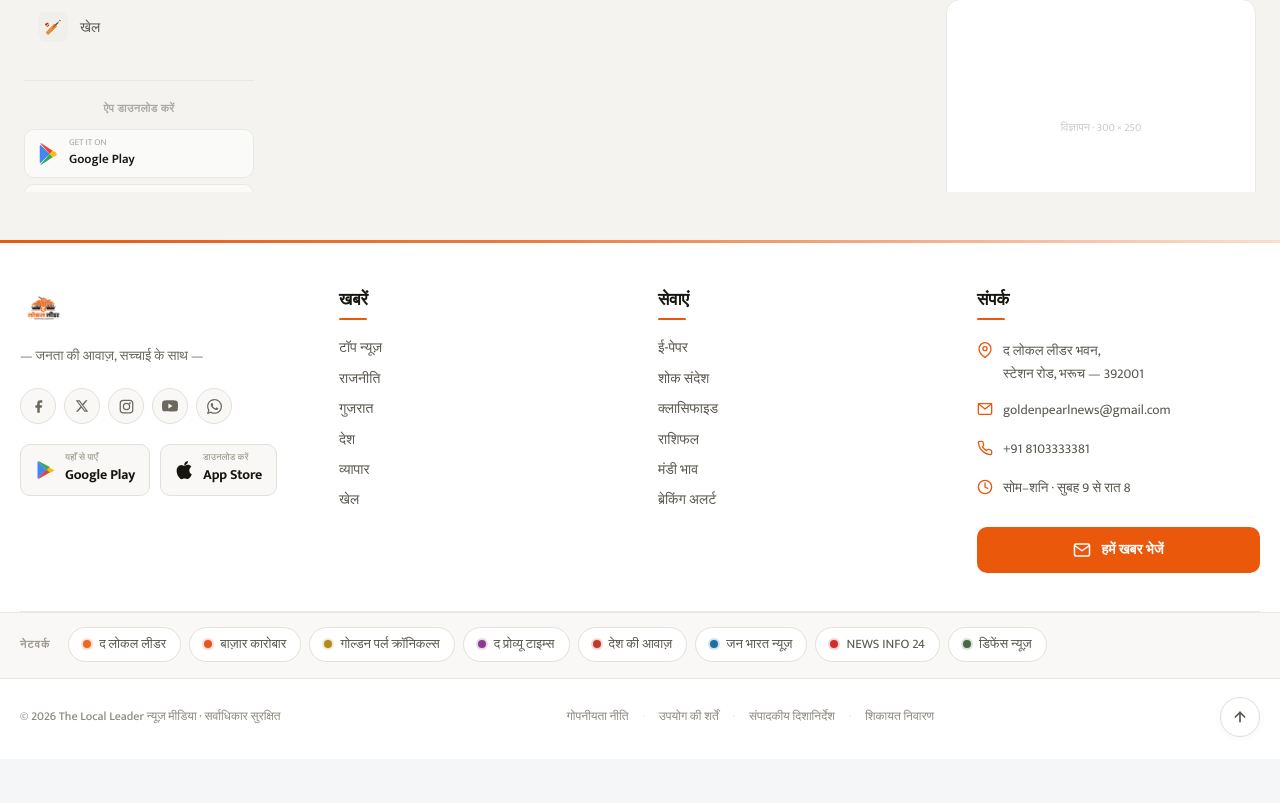
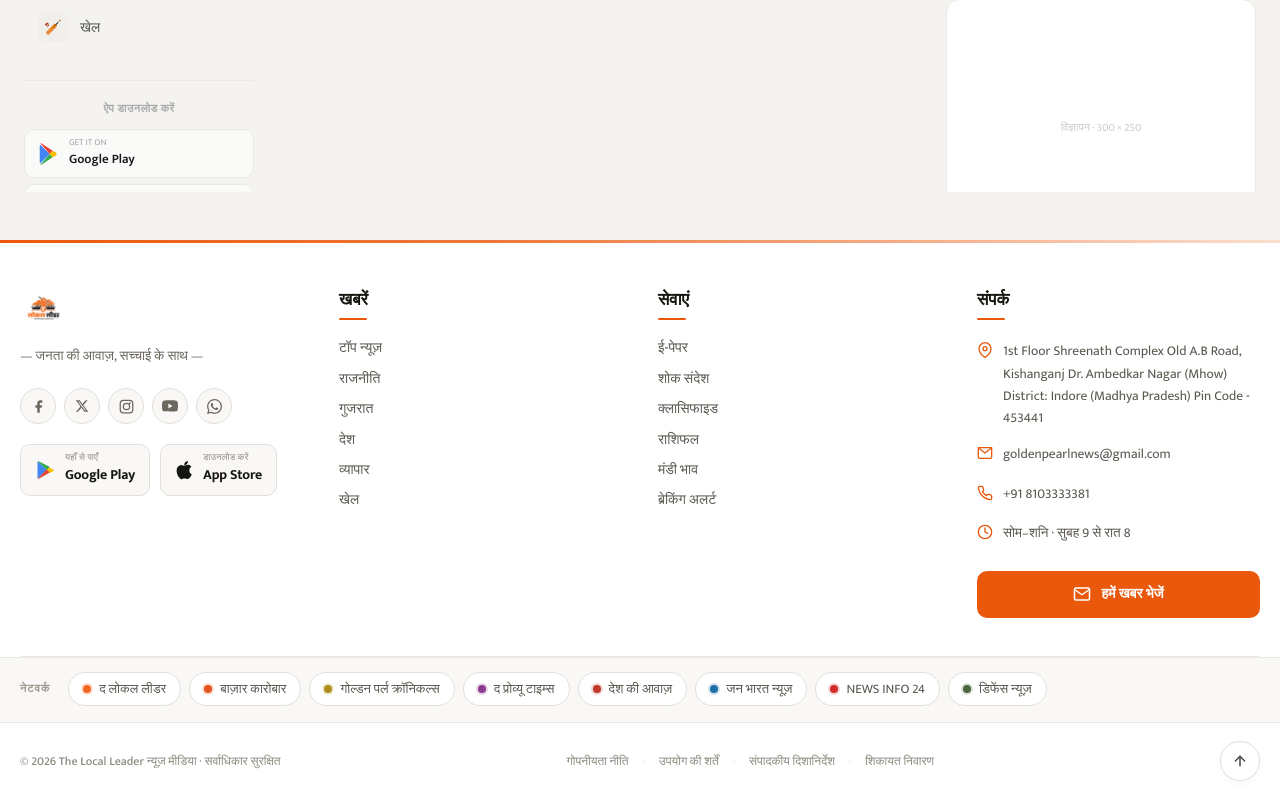
Before and after one commit to algogrowth2-cell/news-network, a Next.js app: page / in a window 1280 px wide. Shown: the part 641-1444 px from the top of the page. Before the commit the page ends 1400 px from the top, so only its background shows below. Built offline with nearby package versions, Linux system fonts and the light colour scheme; no server answers; the database is empty; a web font is replaced by a local one.

Commit message:
update: add full address in footer contact section

```diff
--- a/src/components/Footer.tsx
+++ b/src/components/Footer.tsx
@@ -379,7 +379,7 @@ export default function Footer({
             <div style={{ fontSize: '13.5px', color: '#5a574f', lineHeight: 1.65, display: 'flex', flexDirection: 'column', gap: '2px', marginBottom: '18px' }}>
               <div className="gp-ft-contact-row">
                 <span style={{ flexShrink: 0, marginTop: '2px' }}>{ContactIcon.location(primaryColor)}</span>
-                <span>द लोकल लीडर भवन,<br />स्टेशन रोड, भरूच — 392001</span>
+                <span>1st Floor Shreenath Complex Old A.B Road, Kishanganj Dr. Ambedkar Nagar (Mhow) District: Indore (Madhya Pradesh) Pin Code - 453441</span>
               </div>
               <div className="gp-ft-contact-row">
                 <span style={{ flexShrink: 0, marginTop: '2px' }}>{ContactIcon.email(primaryColor)}</span>
```
